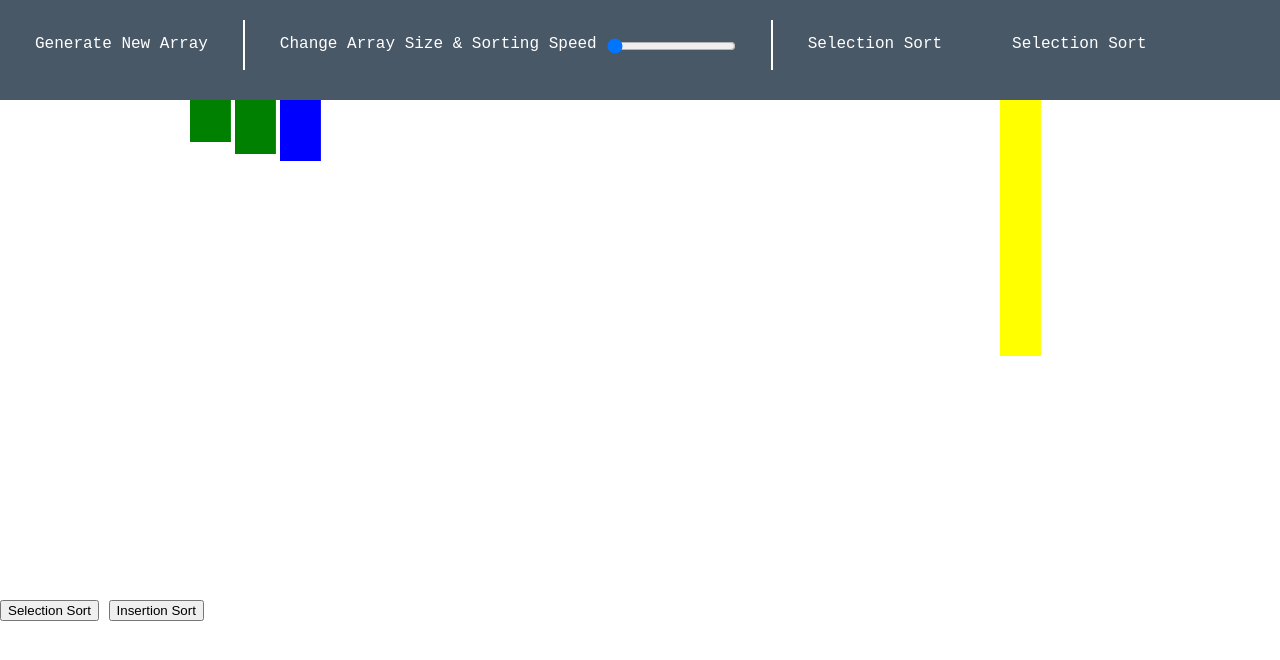
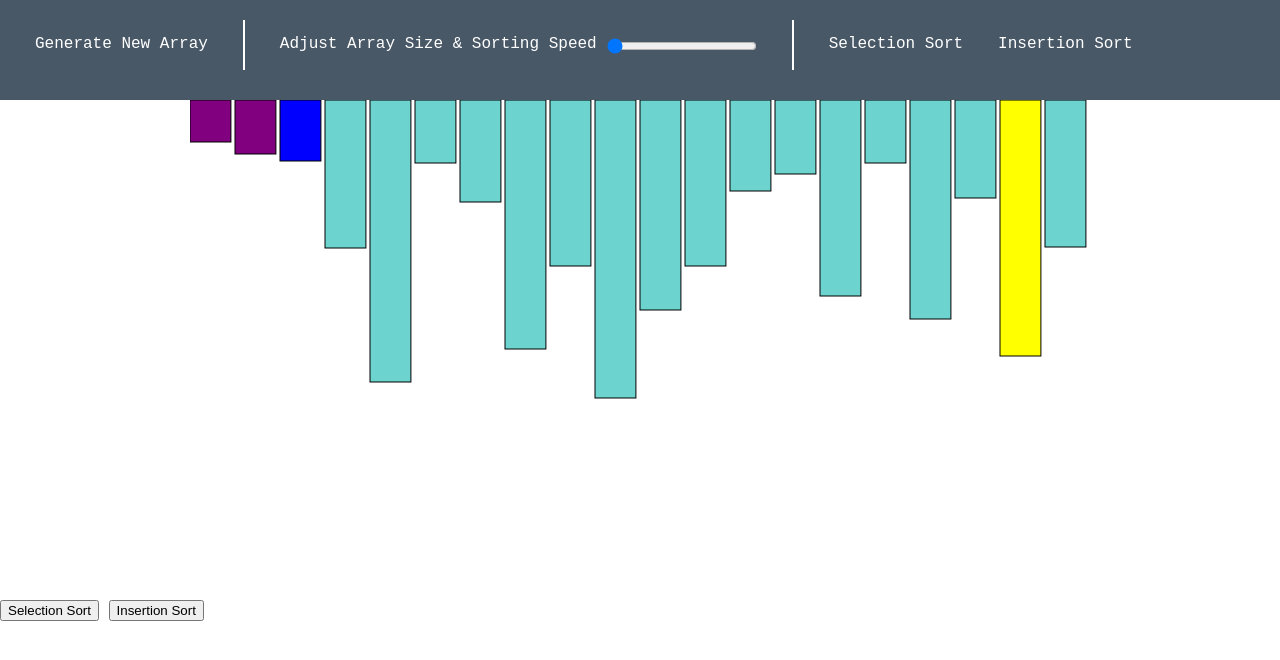
Before and after one commit to MooCodes/SortingAlgorithmVisualizer, a plain HTML site: page index.html in a window 1280 px wide. Both pictures are taken after a click on the button "Selection Sort". Drawn offline with Linux system fonts and the light colour scheme.

Commit message:
changed colors of selection

```diff
--- a/index.html
+++ b/index.html
@@ -23,6 +23,10 @@
         #generateArray {
             color: white;
             margin: 35px;
+            cursor: pointer;
+        }
+        #generateArray:hover {
+            color: grey;
         }
         #seperator {
             border-left: 2px solid white;
@@ -42,10 +46,15 @@
             margin-bottom: 10px;
             margin-left: 10px;
             margin-right: 35px;
+            width: 150px;
         }
         #selectionSort {
             color: white;
-            margin: 35px;
+            margin: 35px 0 35px 35px;
+            cursor: pointer;
+        }
+        #selectionSort:hover {
+            color: grey;
         }
     </style>
 </head>
@@ -54,12 +63,12 @@
         <div id="generateArray">Generate New Array</div>
         <div id="seperator"></div>
         <div id="slider-wrapper">
-            <div id="slider-msg">Change Array Size & Sorting Speed</div>
+            <div id="slider-msg">Adjust Array Size & Sorting Speed</div>
             <input id="slider" type="range" min="20" max="120" value="20"> <!--size of the arr-->
         </div>
         <div id="seperator"></div>
         <div id="selectionSort">Selection Sort</div>
-        <div id="selectionSort">Selection Sort</div>
+        <div id="selectionSort">Insertion Sort</div>
     </div>
     <canvas></canvas>
     <!-- <button id="generateArray">New Array</button> -->
--- a/index.js
+++ b/index.js
@@ -14,6 +14,7 @@ class Ele {
         this.y = 0
         this.color = '#6DD3CE'
         this.width = width
+        this.baseColor = '#6DD3CE'
     }
 
     draw() {
@@ -24,8 +25,8 @@ class Ele {
         c.fillStyle = this.color
         c.fillRect(this.x, this.y, this.width, this.val)
 
-        // c.strokeStyle = 'black'
-        // c.strokeRect(this.x, this.y, this.width, this.val)
+        c.strokeStyle = 'black'
+        c.strokeRect(this.x, this.y, this.width, this.val)
     }
 }
 
@@ -66,8 +67,8 @@ function SortArray() {
         if (this.shouldDelay)
             await sleep(this.delayTime)
 
-        this.arr[i].color = 'white'
-        this.arr[j].color = 'green'
+        this.arr[i].color = '#6DD3CE'
+        this.arr[j].color = 'purple'
         this.draw()
     }
 }
@@ -124,8 +125,11 @@ let init = () => {
 
 init()
 
-let generateArrayBtn = document.querySelector("#generateArray")
-let slider = document.querySelector("#slider")
+const generateArrayBtn = document.querySelector("#generateArray")
+const slider = document.querySelector("#slider")
+const selectionSortBtn = document.querySelector("#selectionSort")
+selectionSortBtn.onclick = () => SelectionSort()
+
 
 generateArrayBtn.onclick = () => {
     DisplayNewArray(parseInt(slider.value))
--- a/sorts/selection.js
+++ b/sorts/selection.js
@@ -10,11 +10,11 @@ SortArray.prototype.selectionSort = async function () {
 
         for (j = i + 1; j < this.arr.length; j++) {
 
-            // reset the previous ele color as white, but
+            // reset the previous ele color as base color, but
             // only if it isn't the ele that we're looking at in the outer loop
             // and if it isn't our min_indx
             if (j - 1 !== i && j - 1 !== min_idx)
-                this.arr[j - 1].color = 'white'
+                this.arr[j - 1].color = '#6DD3CE'
 
             this.arr[j].color = 'red'
             this.draw()
@@ -29,7 +29,7 @@ SortArray.prototype.selectionSort = async function () {
                     this.arr[j].color = 'blue'
                     this.draw()
                 } else {
-                    this.arr[min_idx].color = 'white'
+                    this.arr[min_idx].color = '#6DD3CE'
                     this.arr[j].color = 'blue'
                     this.draw()
                 }
@@ -41,7 +41,7 @@ SortArray.prototype.selectionSort = async function () {
         }
 
         // set the last element color as white
-        this.arr[this.arr.length - 1].color = 'white'
+        this.arr[this.arr.length - 1].color = '#6DD3CE'
         this.draw()
 
         // swap
@@ -53,7 +53,7 @@ SortArray.prototype.selectionSort = async function () {
     console.log('finished selection sort')
 
     // set the last element color as sorted color
-    this.arr[this.arr.length - 1].color = 'green'
+    this.arr[this.arr.length - 1].color = 'purple'
     this.draw()
 
 }
```
